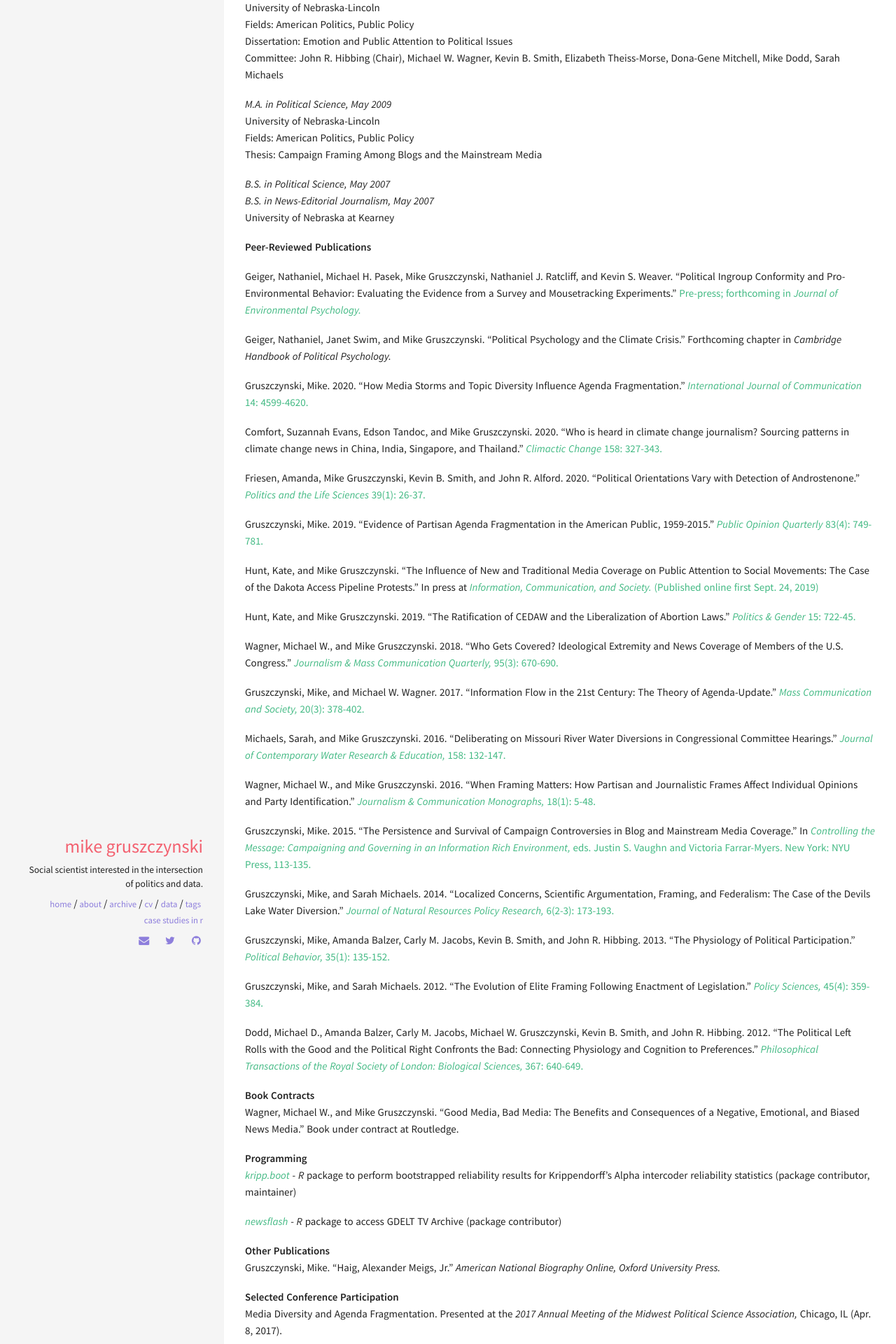
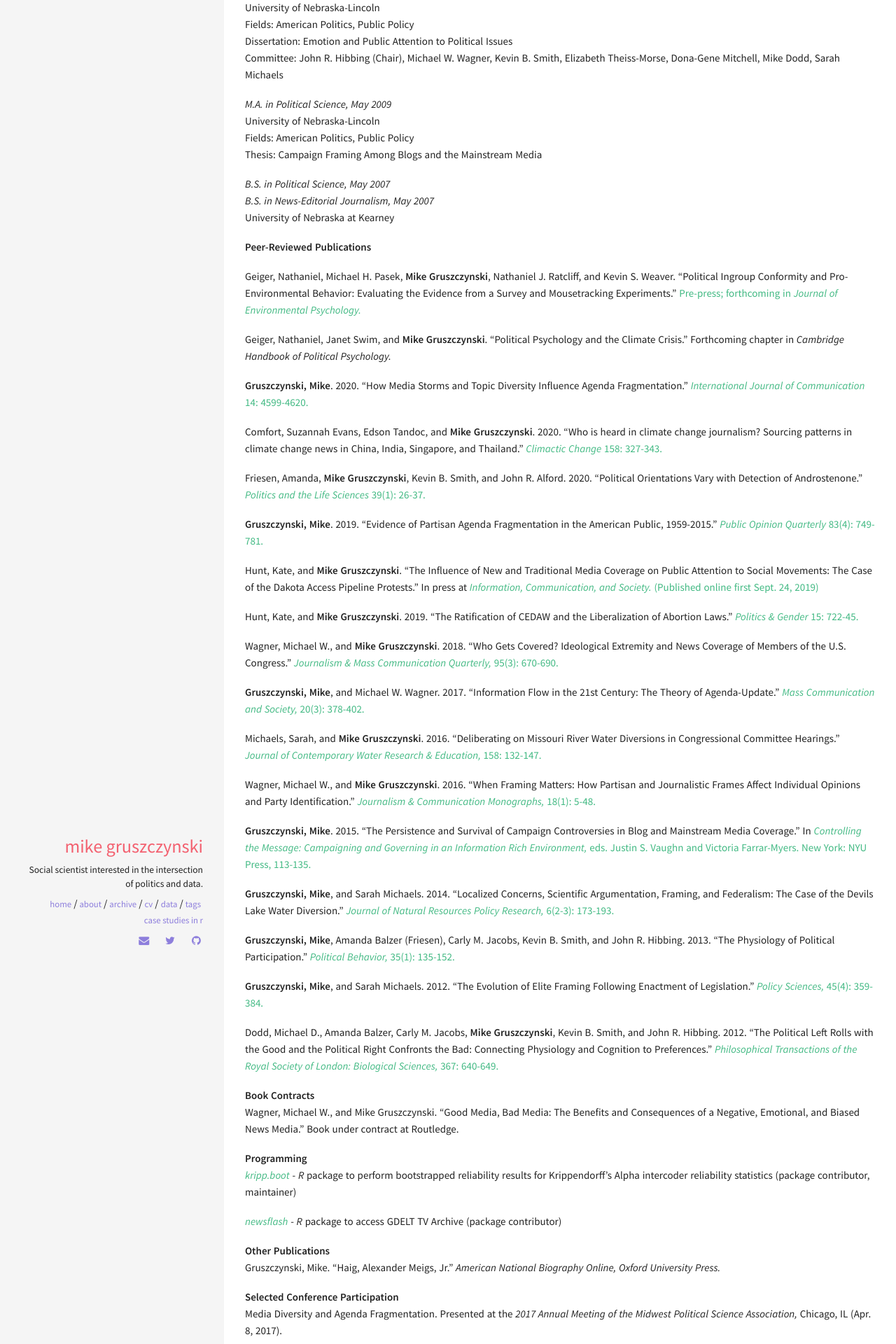
Before and after one commit to MikeGruz/mikegruz.github.io, a Jekyll site: the page built from cv.md, in a window 1280 px wide. Shown: the part 1188-3108 px from the top of the page at 70% size. Built offline with Jekyll 4.4.1, drawn with Linux system fonts in a browser that asks for light colours.

Commit message:
format changes

```diff
--- a/cv.md
+++ b/cv.md
@@ -69,39 +69,39 @@ University of Nebraska at Kearney
 
 **Peer-Reviewed Publications**
 
-Geiger, Nathaniel, Michael H. Pasek, Mike Gruszczynski, Nathaniel J. Ratcliff, and Kevin S. Weaver. "Political Ingroup Conformity and Pro-Environmental Behavior: Evaluating the Evidence from a Survey and Mousetracking Experiments." [Pre-press; forthcoming in *Journal of Environmental Psychology.*](https://www.sciencedirect.com/science/article/abs/pii/S0272494420306897){:target="_blank"}
+Geiger, Nathaniel, Michael H. Pasek, **Mike Gruszczynski**, Nathaniel J. Ratcliff, and Kevin S. Weaver. "Political Ingroup Conformity and Pro-Environmental Behavior: Evaluating the Evidence from a Survey and Mousetracking Experiments." [Pre-press; forthcoming in *Journal of Environmental Psychology.*](https://www.sciencedirect.com/science/article/abs/pii/S0272494420306897){:target="_blank"}
 
-Geiger, Nathaniel, Janet Swim, and Mike Gruszczynski. "Political Psychology and the Climate Crisis." Forthcoming chapter in *Cambridge Handbook of Political Psychology.*
+Geiger, Nathaniel, Janet Swim, and **Mike Gruszczynski**. "Political Psychology and the Climate Crisis." Forthcoming chapter in *Cambridge Handbook of Political Psychology.*
 
-Gruszczynski, Mike. 2020. "How Media Storms and Topic Diversity Influence Agenda Fragmentation." [*International Journal of Communication* 14: 4599-4620.](https://ijoc.org/index.php/ijoc/article/view/13267){:target="_blank"}
+**Gruszczynski, Mike**. 2020. "How Media Storms and Topic Diversity Influence Agenda Fragmentation." [*International Journal of Communication* 14: 4599-4620.](https://ijoc.org/index.php/ijoc/article/view/13267){:target="_blank"}
 
-Comfort, Suzannah Evans, Edson Tandoc, and Mike Gruszczynski. 2020. "Who is heard in climate change journalism? Sourcing patterns in climate change news in China, India, Singapore, and Thailand." [*Climactic Change* 158: 327-343.](https://link.springer.com/article/10.1007/s10584-019-02597-1){:target="_blank"}
+Comfort, Suzannah Evans, Edson Tandoc, and **Mike Gruszczynski**. 2020. "Who is heard in climate change journalism? Sourcing patterns in climate change news in China, India, Singapore, and Thailand." [*Climactic Change* 158: 327-343.](https://link.springer.com/article/10.1007/s10584-019-02597-1){:target="_blank"}
 
-Friesen, Amanda, Mike Gruszczynski, Kevin B. Smith, and John R. Alford. 2020. "Political Orientations Vary with Detection of Androstenone." [*Politics and the Life Sciences* 39(1): 26-37.](https://www.cambridge.org/core/journals/politics-and-the-life-sciences/article/political-attitudes-vary-with-detection-of-androstenone/AE5D552DAD0EAB987CA711FE5DB190AE){:target="_blank"}
+Friesen, Amanda, **Mike Gruszczynski**, Kevin B. Smith, and John R. Alford. 2020. "Political Orientations Vary with Detection of Androstenone." [*Politics and the Life Sciences* 39(1): 26-37.](https://www.cambridge.org/core/journals/politics-and-the-life-sciences/article/political-attitudes-vary-with-detection-of-androstenone/AE5D552DAD0EAB987CA711FE5DB190AE){:target="_blank"}
 
-Gruszczynski, Mike. 2019. "Evidence of Partisan Agenda Fragmentation in the American Public, 1959-2015." [*Public Opinion Quarterly* 83(4): 749-781.](https://academic.oup.com/poq/advance-article/doi/10.1093/poq/nfz046/5708951?searchresult=1){:target="_blank"}
+**Gruszczynski, Mike**. 2019. "Evidence of Partisan Agenda Fragmentation in the American Public, 1959-2015." [*Public Opinion Quarterly* 83(4): 749-781.](https://academic.oup.com/poq/advance-article/doi/10.1093/poq/nfz046/5708951?searchresult=1){:target="_blank"}
 
-Hunt, Kate, and Mike Gruszczynski. "The Influence of New and Traditional Media Coverage on Public Attention to Social Movements: The Case of the Dakota Access Pipeline Protests." In press at [*Information, Communication, and Society.* (Published online first Sept. 24, 2019)](https://www.tandfonline.com/doi/full/10.1080/1369118X.2019.1670228){:target="_blank"}
+Hunt, Kate, and **Mike Gruszczynski**. "The Influence of New and Traditional Media Coverage on Public Attention to Social Movements: The Case of the Dakota Access Pipeline Protests." In press at [*Information, Communication, and Society.* (Published online first Sept. 24, 2019)](https://www.tandfonline.com/doi/full/10.1080/1369118X.2019.1670228){:target="_blank"}
 
-Hunt, Kate, and Mike Gruszczynski. 2019. "The Ratification of CEDAW and the Liberalization of Abortion Laws." [*Politics & Gender* 15: 722-45.](https://www.cambridge.org/core/journals/politics-and-gender/article/ratification-of-cedaw-and-the-liberalization-of-abortion-laws/BF1314CB5F3384C21CB6BB788A6D4FE7){:target="_blank"}
+Hunt, Kate, and **Mike Gruszczynski**. 2019. "The Ratification of CEDAW and the Liberalization of Abortion Laws." [*Politics & Gender* 15: 722-45.](https://www.cambridge.org/core/journals/politics-and-gender/article/ratification-of-cedaw-and-the-liberalization-of-abortion-laws/BF1314CB5F3384C21CB6BB788A6D4FE7){:target="_blank"}
 
-Wagner, Michael W., and Mike Gruszczynski. 2018. "Who Gets Covered? Ideological Extremity and News Coverage of Members of the U.S. Congress." [*Journalism & Mass Communication Quarterly,* 95(3): 670-690.](http://journals.sagepub.com/doi/full/10.1177/1077699017702836){:target="_blank"}
+Wagner, Michael W., and **Mike Gruszczynski**. 2018. "Who Gets Covered? Ideological Extremity and News Coverage of Members of the U.S. Congress." [*Journalism & Mass Communication Quarterly,* 95(3): 670-690.](http://journals.sagepub.com/doi/full/10.1177/1077699017702836){:target="_blank"}
 
-Gruszczynski, Mike, and Michael W. Wagner. 2017. "Information Flow in the 21st Century: The Theory of Agenda-Update." [*Mass Communication and Society,* 20(3): 378-402.](http://www.tandfonline.com/doi/abs/10.1080/15205436.2016.1255757?journalCode=hmcs20){:target="_blank"}
+**Gruszczynski, Mike**, and Michael W. Wagner. 2017. "Information Flow in the 21st Century: The Theory of Agenda-Update." [*Mass Communication and Society,* 20(3): 378-402.](http://www.tandfonline.com/doi/abs/10.1080/15205436.2016.1255757?journalCode=hmcs20){:target="_blank"}
 
-Michaels, Sarah, and Mike Gruszczynski. 2016. "Deliberating on Missouri River Water Diversions in Congressional Committee Hearings." [*Journal of Contemporary Water Research & Education,* 158: 132-147.](http://onlinelibrary.wiley.com/doi/10.1111/j.1936-704X.2016.03224.x/full){:target="_blank"}
+Michaels, Sarah, and **Mike Gruszczynski**. 2016. "Deliberating on Missouri River Water Diversions in Congressional Committee Hearings." [*Journal of Contemporary Water Research & Education,* 158: 132-147.](http://onlinelibrary.wiley.com/doi/10.1111/j.1936-704X.2016.03224.x/full){:target="_blank"}
 
-Wagner, Michael W., and Mike Gruszczynski. 2016. "When Framing Matters: How Partisan and Journalistic Frames Affect Individual Opinions and Party Identification." [*Journalism & Communication Monographs,* 18(1): 5-48.](http://jmo.sagepub.com/content/early/2016/01/18/1522637915623965){:target="_blank"}
+Wagner, Michael W., and **Mike Gruszczynski**. 2016. "When Framing Matters: How Partisan and Journalistic Frames Affect Individual Opinions and Party Identification." [*Journalism & Communication Monographs,* 18(1): 5-48.](http://jmo.sagepub.com/content/early/2016/01/18/1522637915623965){:target="_blank"}
 
-Gruszczynski, Mike. 2015. "The Persistence and Survival of Campaign Controversies in Blog and Mainstream Media Coverage." In [*Controlling the Message: Campaigning and Governing in an Information Rich Environment,* eds. Justin S. Vaughn and Victoria Farrar-Myers. New York: NYU Press, 113-135.](https://books.google.com/books?hl=en&lr=&id=CZaIBwAAQBAJ&oi=fnd&pg=PA113&dq=info:VKaX8wiElakJ:scholar.google.com&ots=jF8v62TnwZ&sig=W3Lv_tfKm3q9phue4k3f4LR1kpg#v=onepage&q&f=false){:target="_blank"}
+**Gruszczynski, Mike**. 2015. "The Persistence and Survival of Campaign Controversies in Blog and Mainstream Media Coverage." In [*Controlling the Message: Campaigning and Governing in an Information Rich Environment,* eds. Justin S. Vaughn and Victoria Farrar-Myers. New York: NYU Press, 113-135.](https://books.google.com/books?hl=en&lr=&id=CZaIBwAAQBAJ&oi=fnd&pg=PA113&dq=info:VKaX8wiElakJ:scholar.google.com&ots=jF8v62TnwZ&sig=W3Lv_tfKm3q9phue4k3f4LR1kpg#v=onepage&q&f=false){:target="_blank"}
 
-Gruszczynski, Mike, and Sarah Michaels. 2014. "Localized Concerns, Scientific Argumentation, Framing, and Federalism: The Case of the Devils Lake Water Diversion." [*Journal of Natural Resources Policy Research,* 6(2-3): 173-193.](http://digitalcommons.unl.edu/cgi/viewcontent.cgi?article=1143&context=publicpolicypublications){:target="_blank"}
+**Gruszczynski, Mike**, and Sarah Michaels. 2014. "Localized Concerns, Scientific Argumentation, Framing, and Federalism: The Case of the Devils Lake Water Diversion." [*Journal of Natural Resources Policy Research,* 6(2-3): 173-193.](http://digitalcommons.unl.edu/cgi/viewcontent.cgi?article=1143&context=publicpolicypublications){:target="_blank"}
 
-Gruszczynski, Mike, Amanda Balzer, Carly M. Jacobs, Kevin B. Smith, and John R. Hibbing. 2013. "The Physiology of Political Participation." [*Political Behavior,* 35(1): 135-152.](http://link.springer.com/article/10.1007/s11109-012-9197-x){:target="_blank"}
+**Gruszczynski, Mike**, Amanda Balzer (Friesen), Carly M. Jacobs, Kevin B. Smith, and John R. Hibbing. 2013. "The Physiology of Political Participation." [*Political Behavior,* 35(1): 135-152.](http://link.springer.com/article/10.1007/s11109-012-9197-x){:target="_blank"}
 
-Gruszczynski, Mike, and Sarah Michaels. 2012. "The Evolution of Elite Framing Following Enactment of Legislation." [*Policy Sciences,* 45(4): 359-384.](http://link.springer.com/article/10.1007/s11077-012-9153-y){:target="_blank"}
+**Gruszczynski, Mike**, and Sarah Michaels. 2012. "The Evolution of Elite Framing Following Enactment of Legislation." [*Policy Sciences,* 45(4): 359-384.](http://link.springer.com/article/10.1007/s11077-012-9153-y){:target="_blank"}
 
-Dodd, Michael D., Amanda Balzer, Carly M. Jacobs, Michael W. Gruszczynski, Kevin B. Smith, and John R. Hibbing. 2012. "The Political Left Rolls with the Good and the Political Right Confronts the Bad: Connecting Physiology and Cognition to Preferences." [*Philosophical Transactions of the Royal Society of London: Biological Sciences,* 367: 640-649.](http://rstb.royalsocietypublishing.org/content/367/1589/640.short){:target="_blank"}
+Dodd, Michael D., Amanda Balzer, Carly M. Jacobs, **Mike Gruszczynski**, Kevin B. Smith, and John R. Hibbing. 2012. "The Political Left Rolls with the Good and the Political Right Confronts the Bad: Connecting Physiology and Cognition to Preferences." [*Philosophical Transactions of the Royal Society of London: Biological Sciences,* 367: 640-649.](http://rstb.royalsocietypublishing.org/content/367/1589/640.short){:target="_blank"}
 
 
 **Book Contracts**
```
